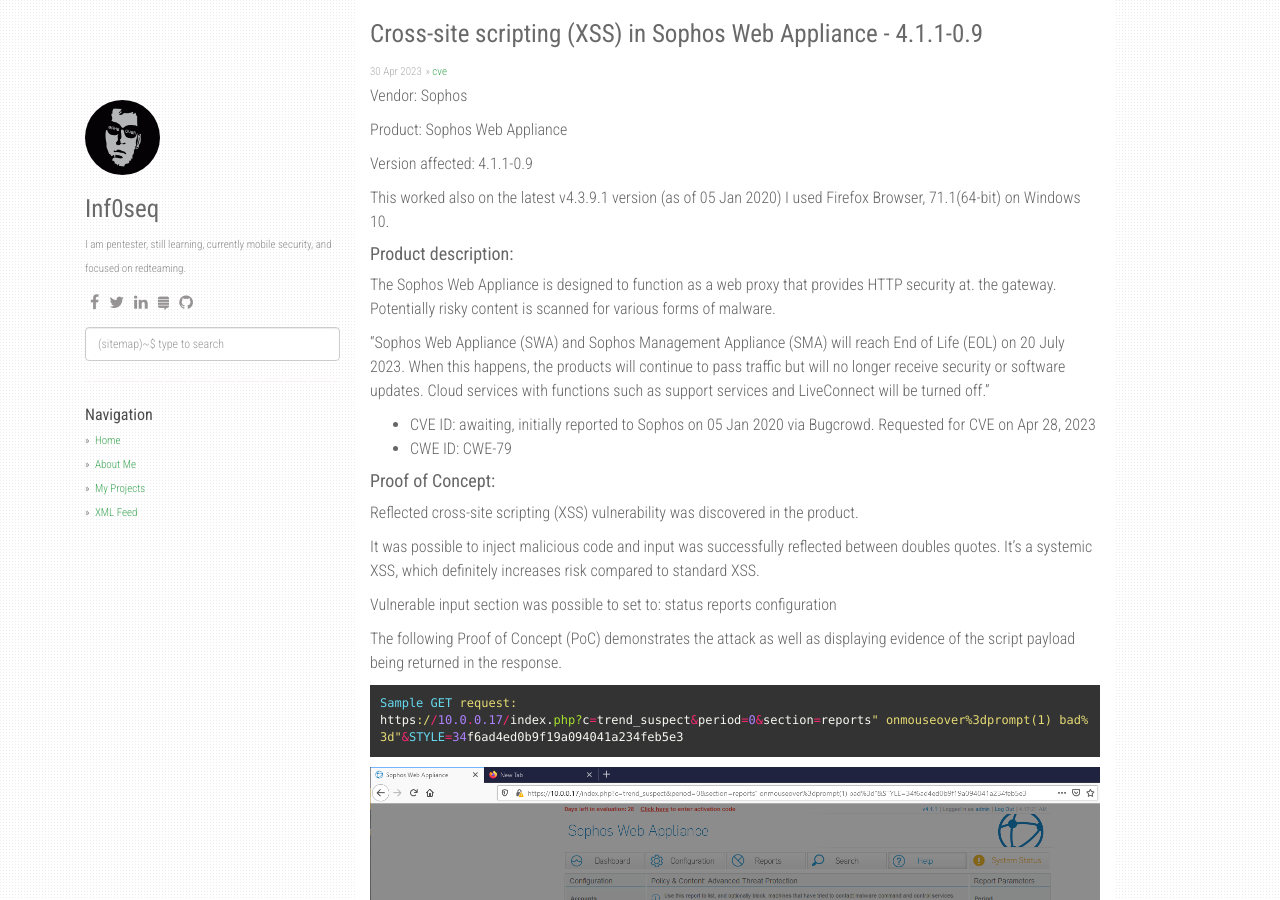
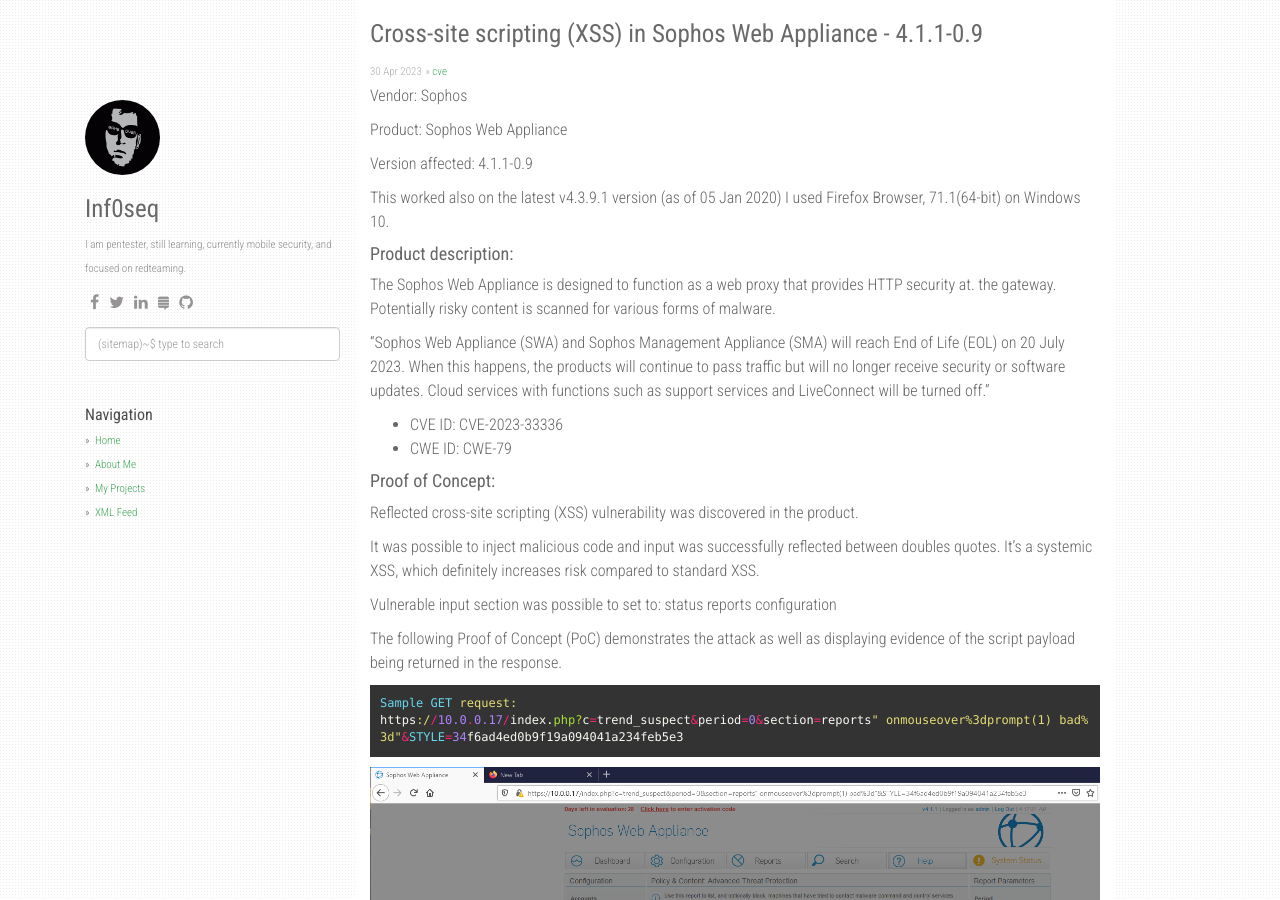
Before and after one commit to inf0seq/inf0seq.github.io, a Jekyll site: the page built from _posts/2023-04-30-Cross-site scripting (XSS) in Sophos Web Appliance - 4.1.1-0.9.md, in a window 1280 px wide and 900 px high. Built offline with Jekyll 4.4.1, drawn with Linux system fonts in a browser that asks for light colours; nearby versions of some CDN libraries; comment, search, counter and statistics services are not loaded.

Commit message:
Update 2023-04-30-Cross-site scripting (XSS) in Sophos Web Appliance - 4.1.1-0.9.md

```diff
--- a/_posts/2023-04-30-Cross-site scripting (XSS) in Sophos Web Appliance - 4.1.1-0.9.md
+++ b/_posts/2023-04-30-Cross-site scripting (XSS) in Sophos Web Appliance - 4.1.1-0.9.md
@@ -20,7 +20,7 @@ Potentially risky content is scanned for various forms of malware.
 
 "Sophos Web Appliance (SWA) and Sophos Management Appliance (SMA) will reach End of Life (EOL) on 20 July 2023. When this happens, the products will continue to pass traffic but will no longer receive security or software updates. Cloud services with functions such as support services and LiveConnect will be turned off."
 
-* CVE ID: awaiting, initially reported to Sophos on 05 Jan 2020 via Bugcrowd. Requested for CVE on Apr 28, 2023
+* CVE ID: CVE-2023-33336
 * CWE ID: CWE-79
 
 #### Proof of Concept:
```
